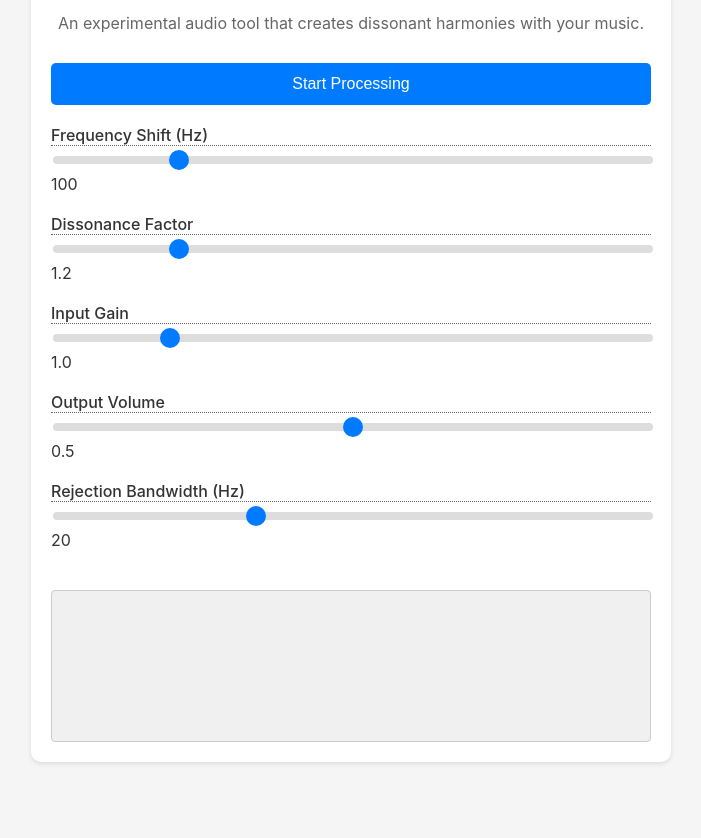
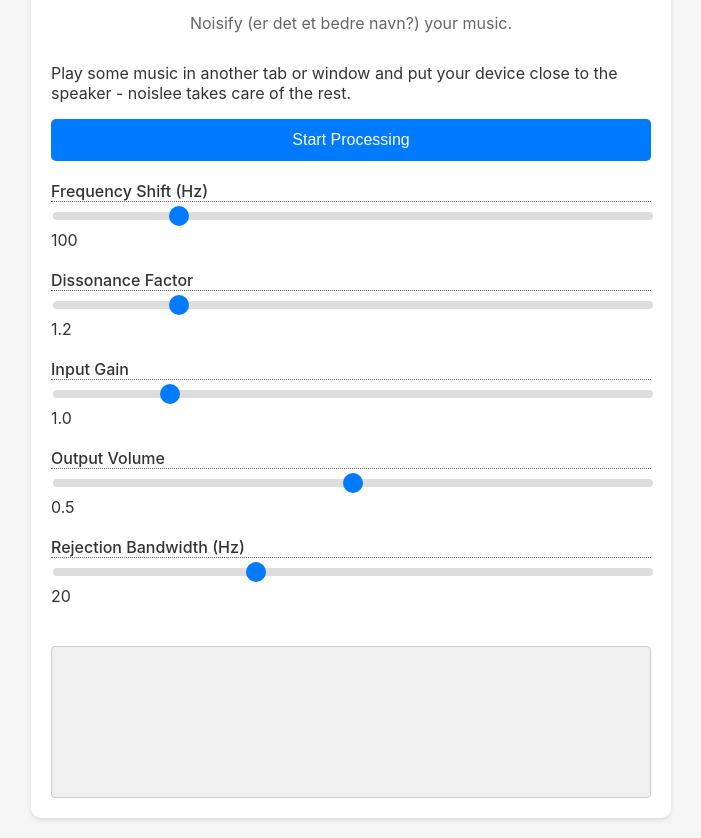
Before and after one commit to website-user/noislee, a plain HTML site: page index.html in a window 1280 px wide. Shown: the part 103-941 px from the top of the page, without its empty margins (289-990 px from the left). Before the commit the page ends 885 px from the top, so only its background shows below. Drawn offline with Linux system fonts and the light colour scheme.

Commit message:
Updated description text

```diff
--- a/index.html
+++ b/index.html
@@ -9,7 +9,9 @@
 <body>
     <div class="container">
         <h1>Noislee</h1>
-        <p class="description">An experimental audio tool that creates dissonant harmonies with your music.</p>
+        <p class="description">Noisify (er det et bedre navn?) your music.</p>
+        <p>Play some music in another tab or window and put your device close to the speaker - noislee takes care of the rest.</p>
+
 
         <div class="controls">
             <button id="toggleButton" class="btn" data-tooltip="Start or stop the audio processing">
```
